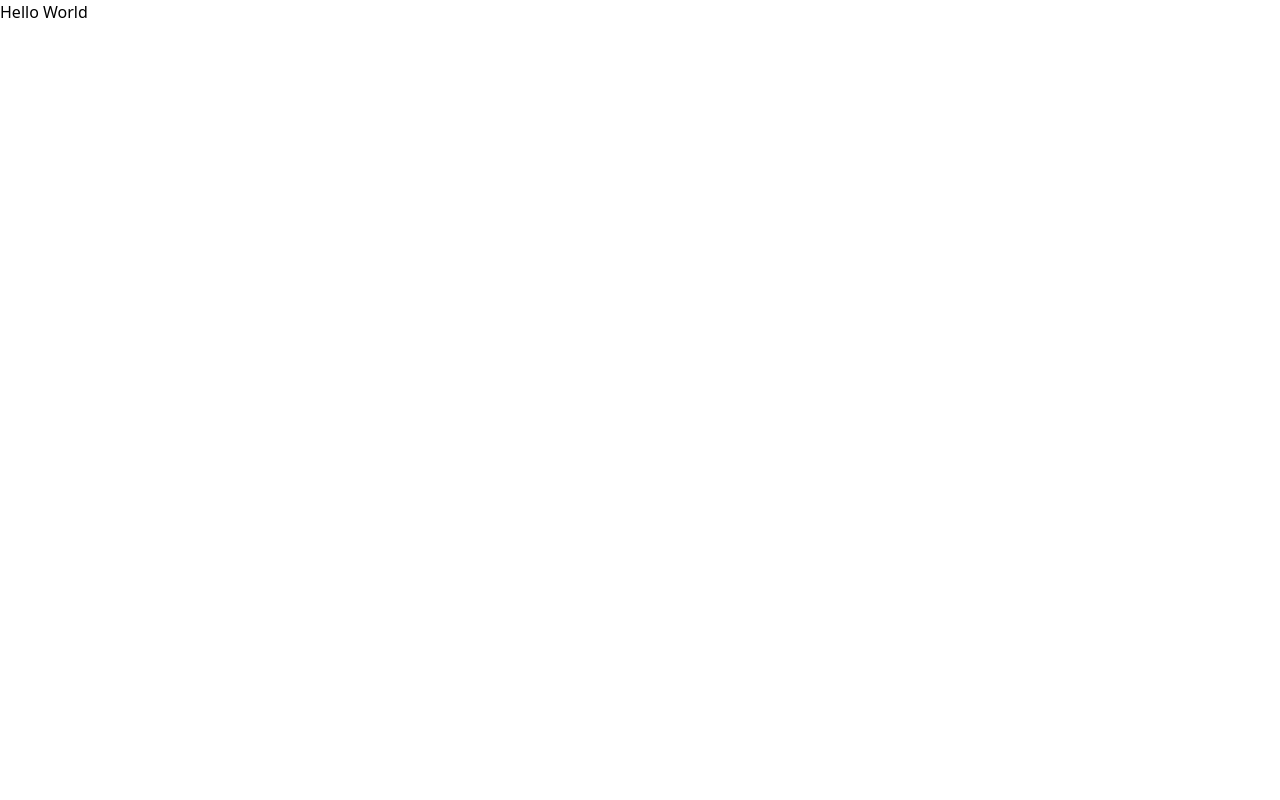
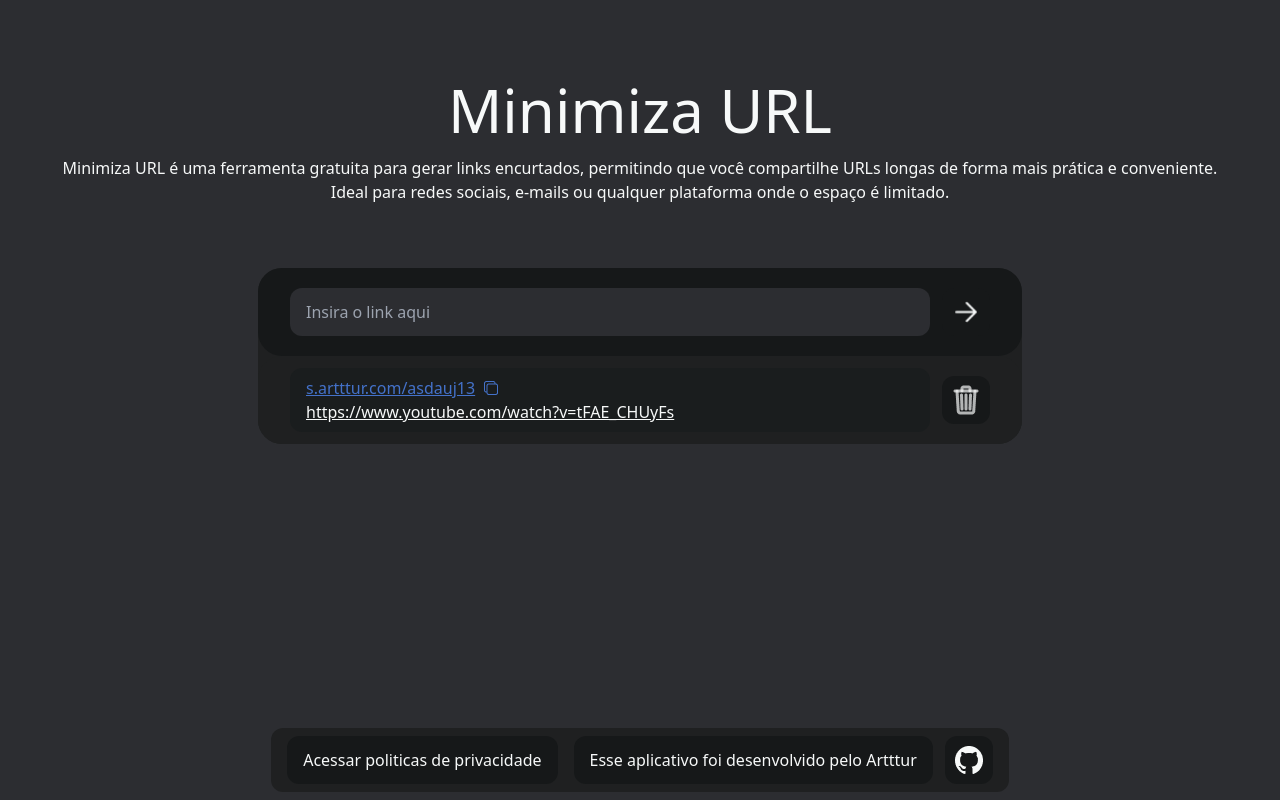
Before and after one commit to arttturslv/MinimizaAi, a React (Vite) app: page / in a window 1280 px wide. Built offline with nearby package versions, Linux system fonts and the light colour scheme.

Commit message:
feat: added components to home.jsx

```diff
--- a/src/App.jsx
+++ b/src/App.jsx
@@ -1,7 +1,15 @@
+import Footer from "./components/Footer";
+import Input from "./components/Input/Input";
+import HomeInformation from "./components/HomeInformation";
+
 function App() {
 
   return (
-    <p >Hello World</p>
+    <div className="bg-jet w-full flex flex-col h-screen">
+      <HomeInformation/>
+      <Input/>
+      <Footer/>
+    </div>
   )
 }
 
```
